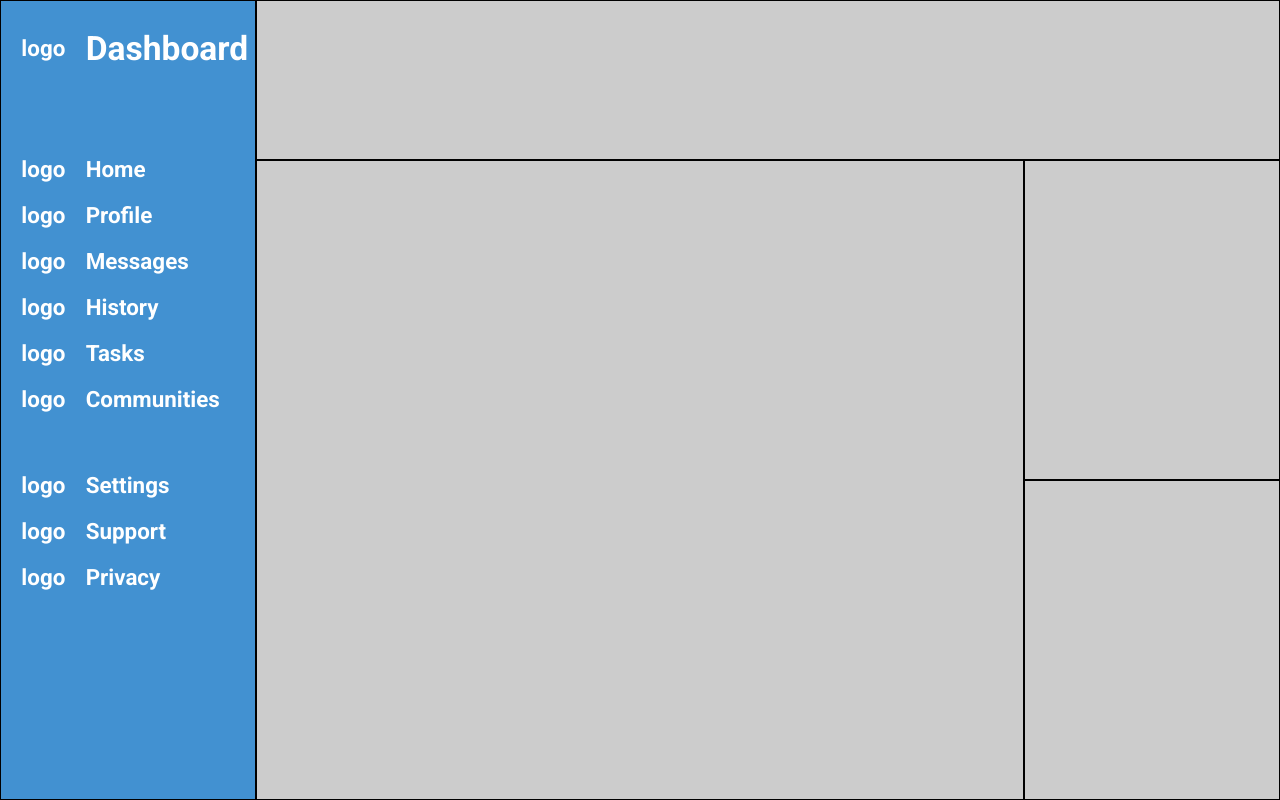
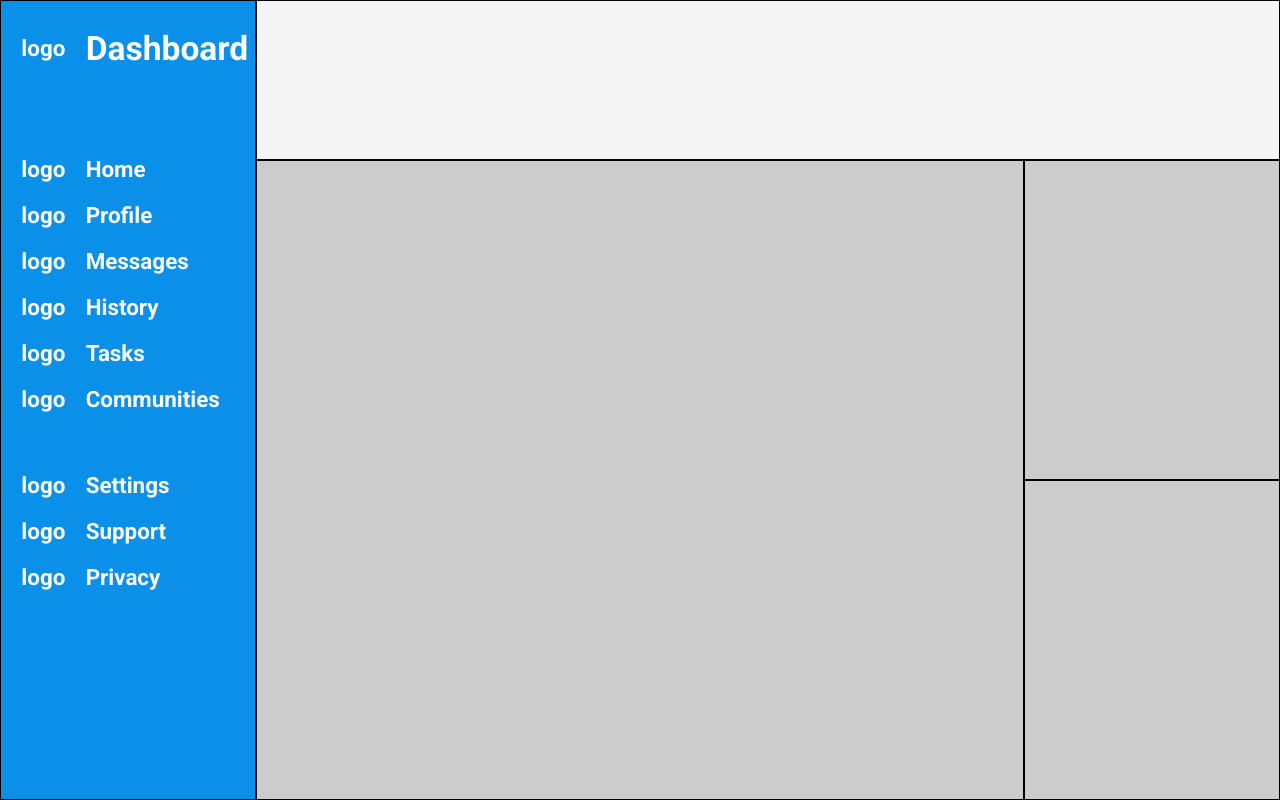
Before and after one commit to Mitsusabur0/admin-dashboard-excercise, a plain HTML site: page index.html in a window 1280 px wide. Drawn offline with Linux system fonts and the light colour scheme.

Commit message:
Work on style.css

```diff
--- a/style.css
+++ b/style.css
@@ -27,11 +27,13 @@ body, html {
 
 .header {
     grid-area: header;
+    background-color: whitesmoke;
 }
 
 .flex-dashboard {
     grid-area: dashboard;
-    background-color: rgb(66, 145, 209);
+    background-color: rgb(11, 144, 233);
+    /* background-color: rgb(51, 122, 180); */
     display: flex;
     flex-direction: column;
     gap: 60px;
@@ -52,12 +54,6 @@ body, html {
     justify-self: center;
 }
 
-.db-separator-1 {
-
-}
-
-
-
 
 
 
```
